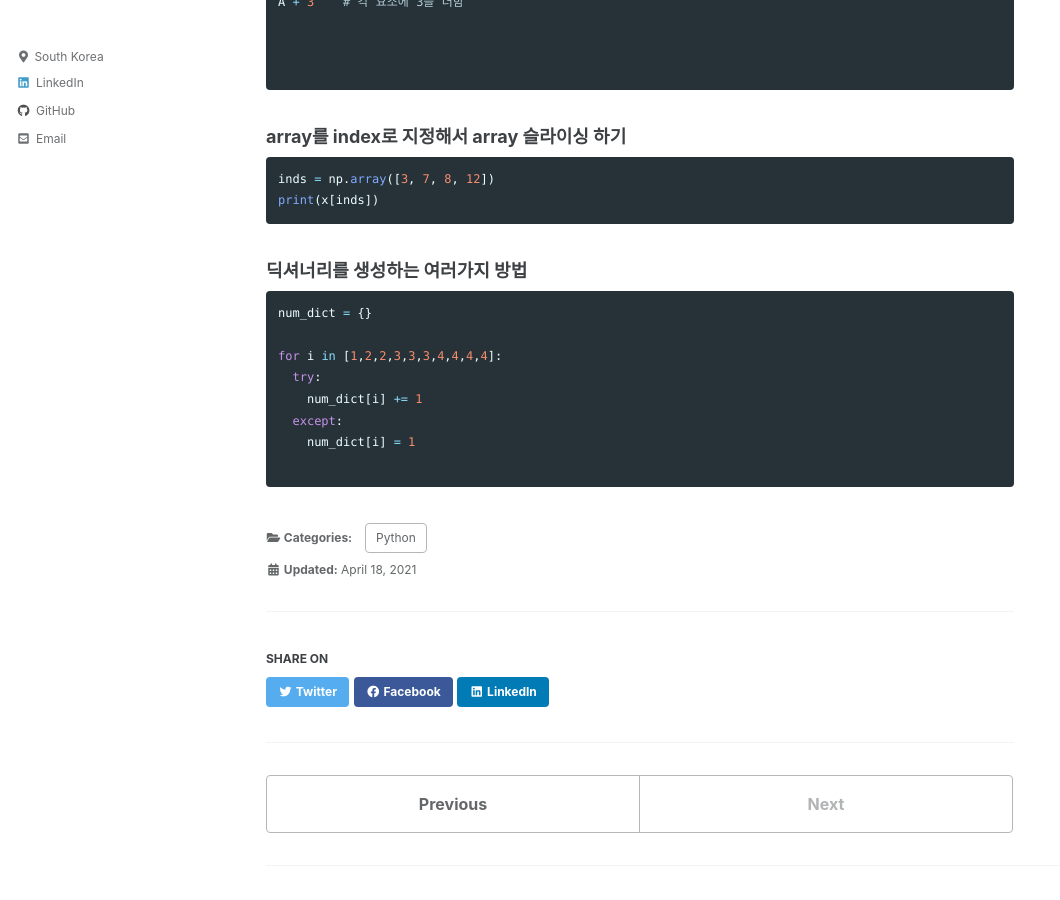
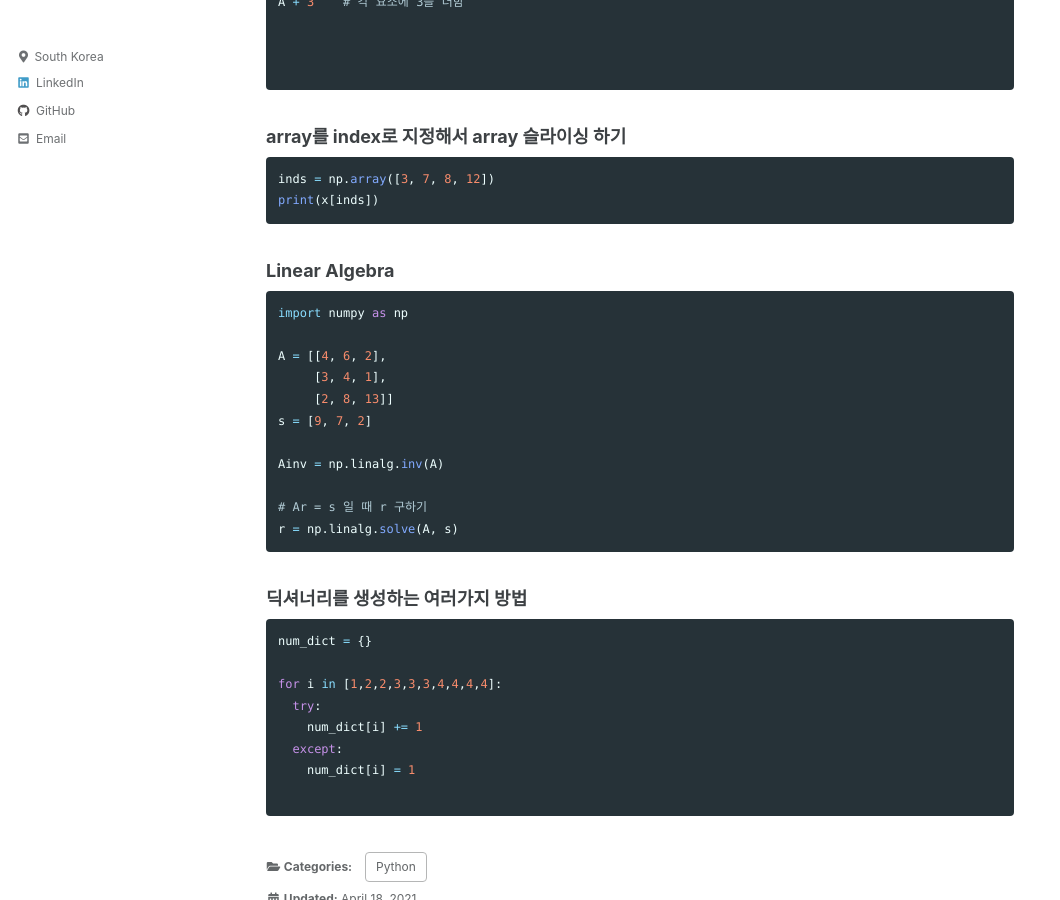
Before and after one commit to amoryoungakim/amoryoungakim.github.io, a Jekyll site: the page built from _posts/2021-04-18-how-to-use-Numpy.md, in a window 1280 px wide and 900 px high, scrolled down 2782 px. Shown: the whole window, without its empty margins (0-1060 px from the left). Built offline with Jekyll 4.4.1, drawn with Linux system fonts in a browser that asks for light colours; cached includes are drawn as plain includes; comment, search, counter and statistics services are not loaded.

Commit message:
Update 2021-04-18-how-to-use-Numpy.md

````diff
--- a/_posts/2021-04-18-how-to-use-Numpy.md
+++ b/_posts/2021-04-18-how-to-use-Numpy.md
@@ -100,6 +100,7 @@ print(C[0, 0::2, 3::-2])
 [[ 3  1]
  [11  9]]
 ```
+
 ### 차원 변경하기
 ```python
 np.reshape(a, b)  # 길이가 12인 1차원 배열을 3x4로 바꾸려면 (3,4)로 지정하거나 (3,-1)로 지정
@@ -144,6 +145,21 @@ inds = np.array([3, 7, 8, 12])
 print(x[inds])
 ```
 
+### Linear Algebra
+
+```python
+import numpy as np
+
+A = [[4, 6, 2],
+     [3, 4, 1],
+     [2, 8, 13]]
+s = [9, 7, 2]
+
+Ainv = np.linalg.inv(A)
+
+# Ar = s 일 때 r 구하기
+r = np.linalg.solve(A, s)
+```
 
 
 ### 딕셔너리를 생성하는 여러가지 방법
````
